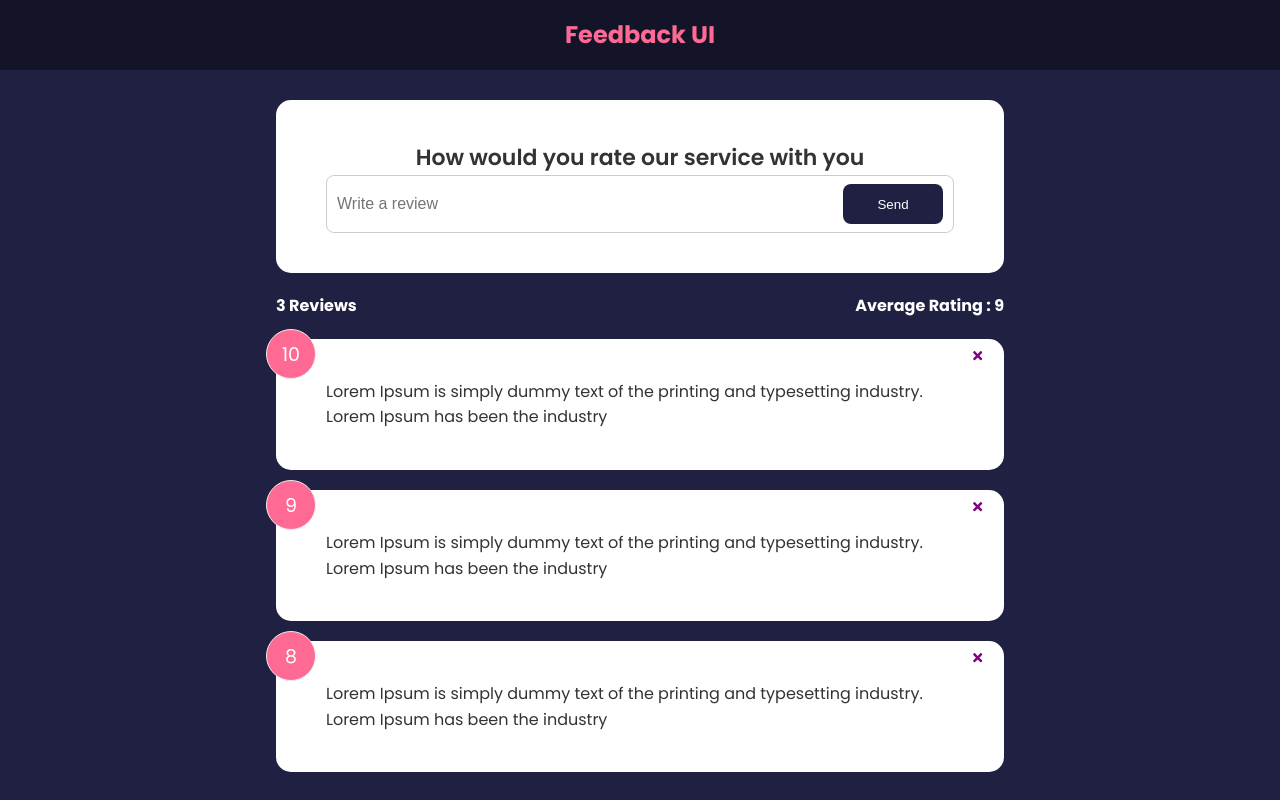
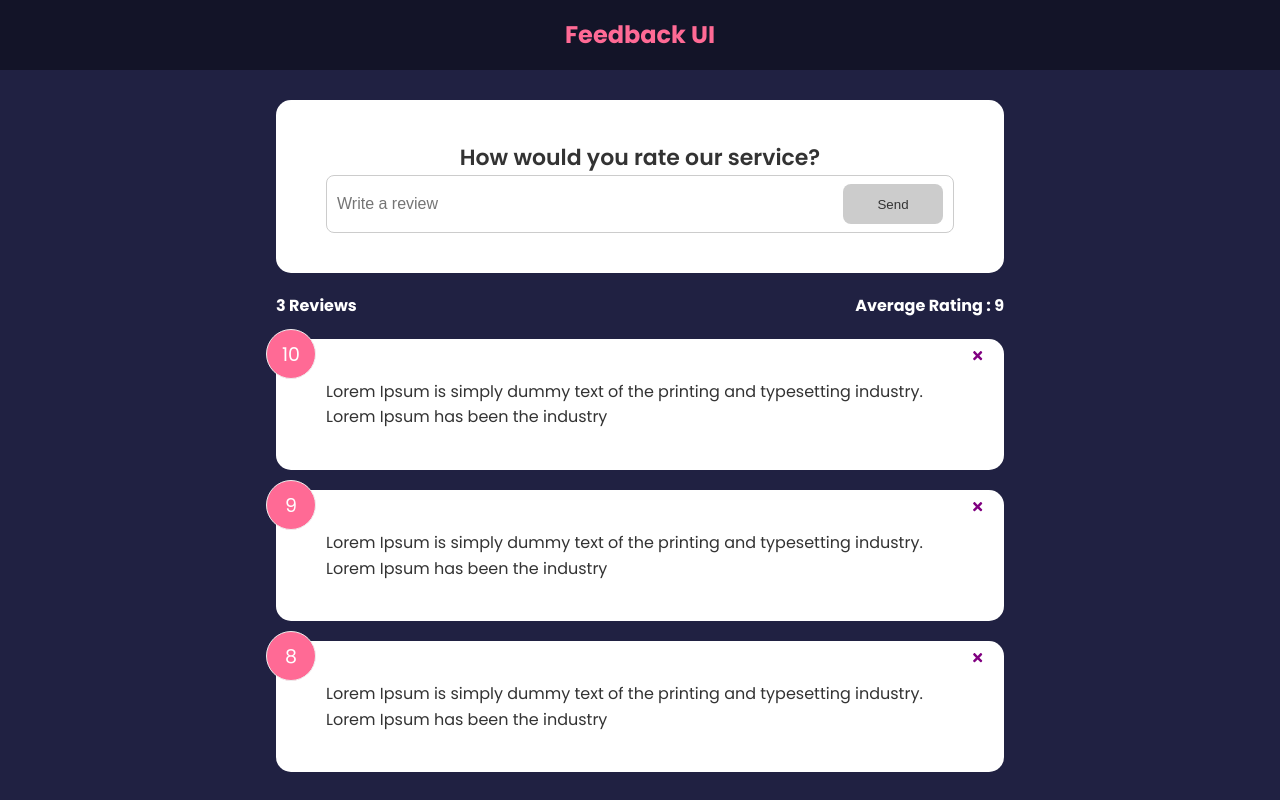
Before and after one commit to Anirudh-koushik-99/Feedback-app, a React (Create React App) app: page / in a window 1280 px wide. Built offline with nearby package versions, Linux system fonts and the light colour scheme.

Commit message:
Review form validation

```diff
--- a/src/components/FeedbackForm.jsx
+++ b/src/components/FeedbackForm.jsx
@@ -1,31 +1,47 @@
-import { useState } from "react"
-import Card from "./shared/Card"
-import Button from "./shared/Button"
+import { useState } from "react";
+import Card from "./shared/Card";
+import Button from "./shared/Button";
 
 function FeedbackForm() {
-
-    const [text, setText] = useState('')
+  const [text, setText] = useState("");
+  const [btnDisabled, setBtnDisabled] = useState(true);
+  const [message, setMessage] = useState("");
 
   const handleTextChange = (e) => {
-       setText(e.target.value)
+    if (text === ''){
+        setBtnDisabled(true);
+        setMessage(null)
+    }else if(text !== '' && text.trim().length <= 10){
+        setMessage('Test must be atleast 10 characters')
+        setBtnDisabled(true);
+    }else{
+        setMessage(null)
+        setBtnDisabled(false)
     }
+
+    setText(e.target.value);
+  };
 
   return (
     <Card>
-        <form >
-            <h2>How would you rate our service with you </h2>
+      <form>
+        <h2>How would you rate our service? </h2>
         {/* @todo - raating select component */}
         <div className="input-group">
           <input
-                    onChange={handleTextChange} type="text"
+            onChange={handleTextChange}
+            type="text"
             placeholder="Write a review"
             value={text}
           />
-                <Button type='submit'>Send</Button>
+          <Button type="submit" isDisabled={btnDisabled}>
+            Send
+          </Button>
         </div>
+        {message && <div className="message">{message}</div>}
       </form>
     </Card>
-  )
+  );
 }
 
-export default FeedbackForm
+export default FeedbackForm;
```
Lines whose indentation alone changed are shown as unchanged.
